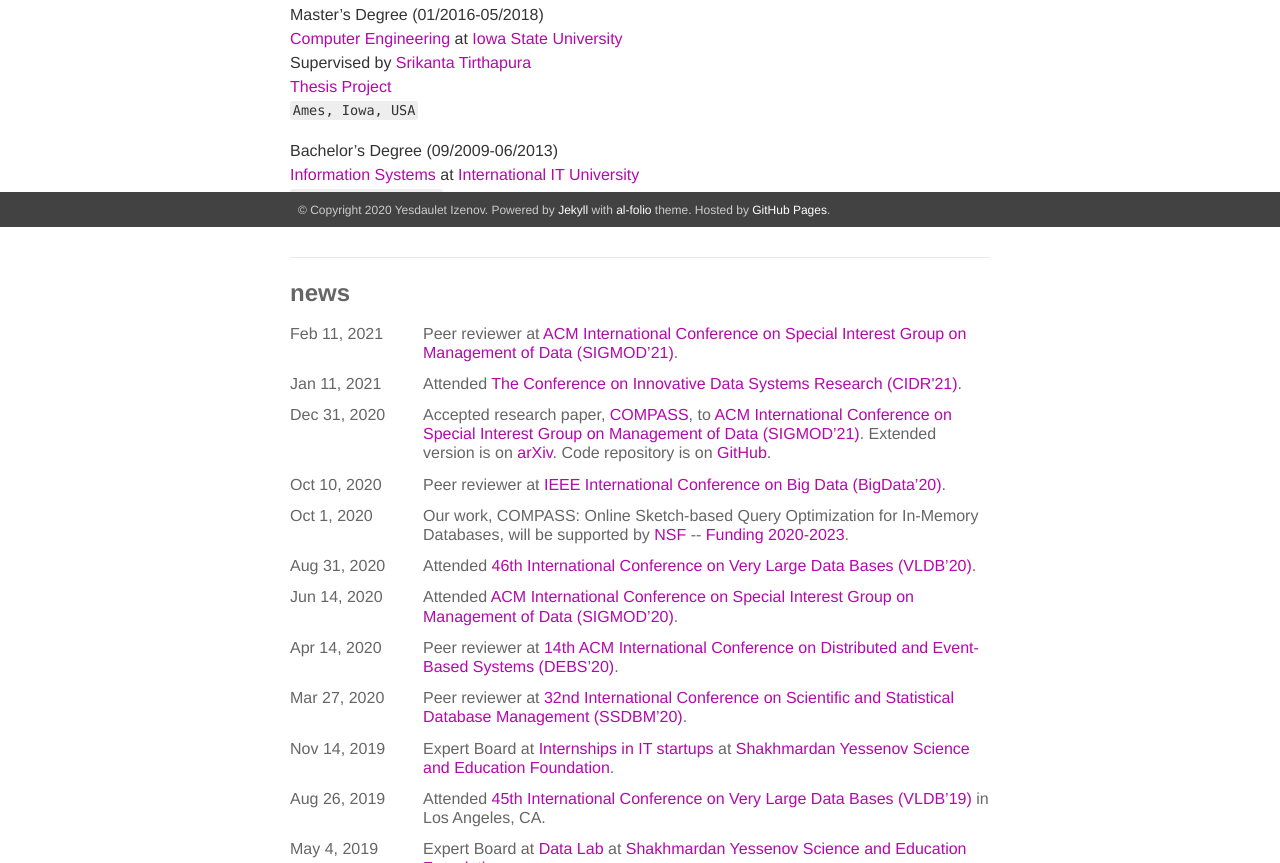
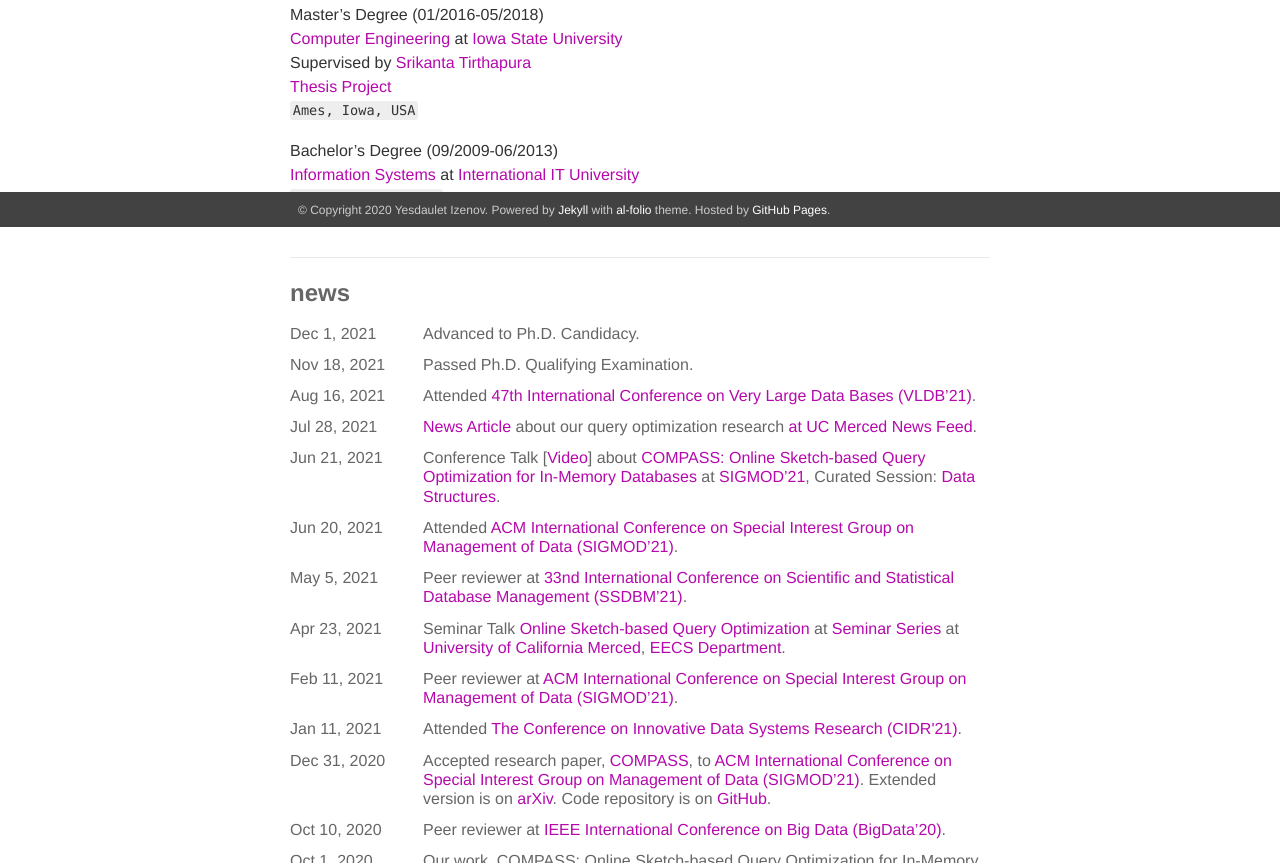
Before and after one commit to yizenov/yizenov.github.io, a plain HTML site: page index.html in a window 1280 px wide. Shown: the part 573-1436 px from the top of the page. Drawn offline with nearby package versions, Linux system fonts and the light colour scheme; a web font is replaced by a local one.

Commit message:
Updated for 2021 year.

```diff
--- a/index.html
+++ b/index.html
@@ -73,6 +73,21 @@
           <div class="news">
             <h2>news</h2>
             <table>
+              <tr><td class="date">Dec 1, 2021</td><td class="announcement">Advanced to Ph.D. Candidacy.</td></tr>
+
+              <tr><td class="date">Nov 18, 2021</td><td class="announcement">Passed Ph.D. Qualifying Examination.</td></tr>
+
+              <tr><td class="date">Aug 16, 2021</td><td class="announcement">Attended <a href="https://vldb.org/2021/">47th International Conference on Very Large Data Bases (VLDB’21)</a>.</td></tr>
+
+              <tr><td class="date">Jul 28, 2021</td><td class="announcement"><a class="page-link" href="https://news.ucmerced.edu/news/2021/computer-science-and-engineering-professor-students-improve-database-query-results-nsf">News Article</a> about our query optimization research<a href="https://news.ucmerced.edu"> at UC Merced News Feed</a>.</td></tr>
+
+              <tr><td class="date">Jun 21, 2021</td><td class="announcement">Conference Talk [<a class="page-link" href="https://youtu.be/S5C4yJJTQBs">Video</a>] about <a href="https://dl.acm.org/doi/10.1145/3448016.3452840">COMPASS: Online Sketch-based Query Optimization for In-Memory Databases</a> at <a href="https://2021.sigmod.org">SIGMOD’21</a>, Curated Session: <a href="https://2021.sigmod.org/program/program_tuesday.shtml">Data Structures</a>.</td></tr>
+
+              <tr><td class="date">Jun 20, 2021</td><td class="announcement">Attended <a href="https://2021.sigmod.org">ACM International Conference on Special Interest Group on Management of Data (SIGMOD’21)</a>.</td></tr>
+
+              <tr><td class="date">May 5, 2021</td><td class="announcement">Peer reviewer at <a href="https://ssdbm.org/2021/">33nd International Conference on Scientific and Statistical Database Management (SSDBM’21)</a>.</td></tr>
+
+              <tr><td class="date">Apr 23, 2021</td><td class="announcement">Seminar Talk <a class="page-link" href="https://yizenov.github.io/assets/img/ucm_seminar_talk.png">Online Sketch-based Query Optimization</a> at <a href="https://eecs.ucmerced.edu/seminars?_gl=1*1cn1huy*_ga*NzI2MjUxMDI1LjE2NTQ2MzU5OTc.*_ga_TSE2LSBDQZ*MTY2NzA5NjY3OC41NC4xLjE2NjcwOTY3MDcuMzEuMC4w">Seminar Series</a> at <a href="https://www.ucmerced.edu/">University of California Merced</a>, <a href="https://eecs.ucmerced.edu">EECS Department</a>.</td></tr>
 
               <tr><td class="date">Feb 11, 2021</td><td class="announcement">Peer reviewer at <a href="https://2021.sigmod.org">ACM International Conference on Special Interest Group on Management of Data (SIGMOD’21)</a>.</td></tr>
 
```
Also changed, not shown: assets/img/ucm_seminar_talk.png (added).
